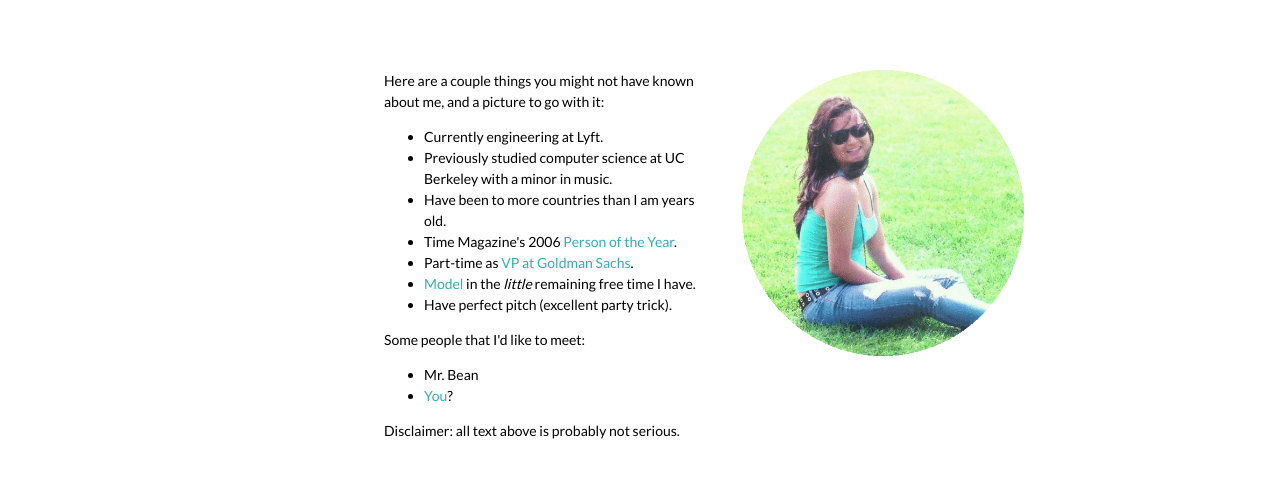
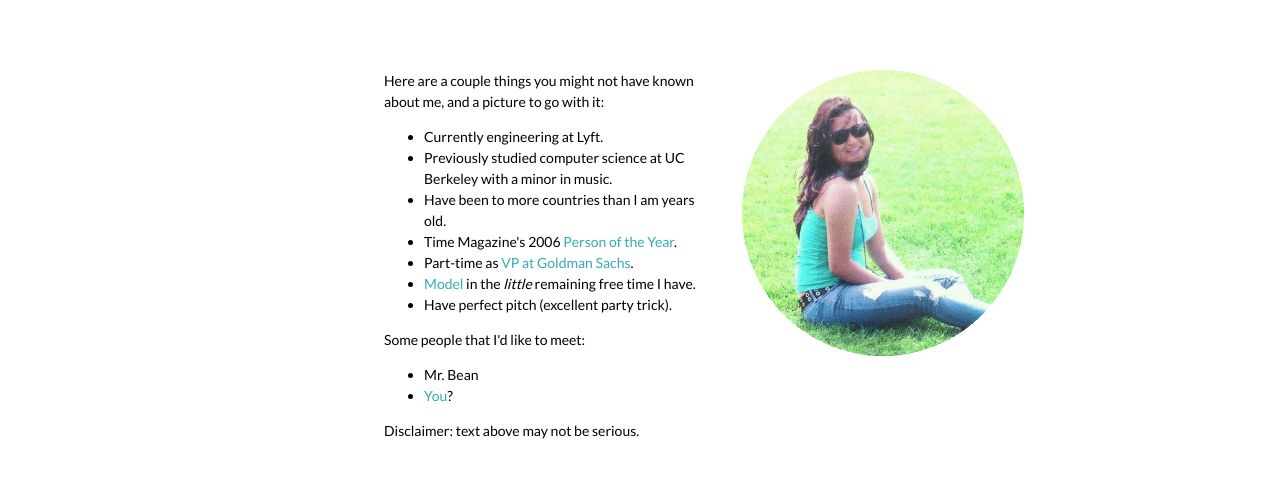
Before and after one commit to galacticmonkeys/galacticmonkeys.github.io, a plain HTML site: page index.html in a window 1280 px wide. Shown: the part 800-1291 px from the top of the page. Drawn offline with nearby package versions, Linux system fonts and the light colour scheme.

Commit message:
Update index.html

```diff
--- a/index.html
+++ b/index.html
@@ -79,7 +79,7 @@
                 <li>Mr. Bean</li>
                 <li><a href="mailto:email.yuan.now.dont.delay@gmailx.com" onmouseover="this.href=this.href.replace(/x/g,'');">You</a>?</li>
               </ul>
-              Disclaimer: all text above is probably not serious.
+              Disclaimer: text above may not be serious.
             </div>
       </div>
       <footer>
```
